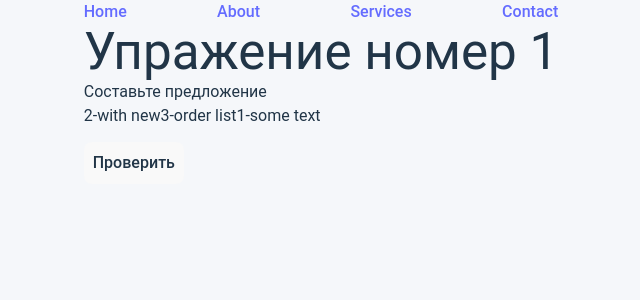
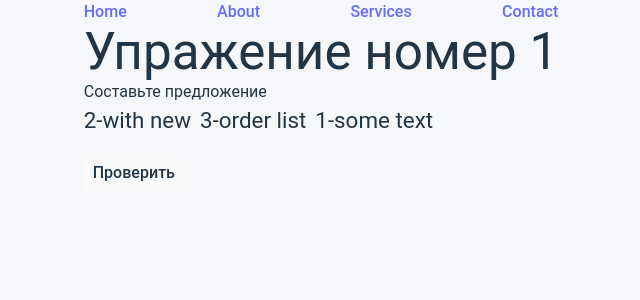
Before and after one commit to Vital99878/english-frontend, a React (Vite) app: page / in a window 1280 px wide. Shown: the top 300 px of the page, without its empty margins (319-959 px from the left). Built offline with nearby package versions, Linux system fonts and the light colour scheme.

Commit message:
feat: OrderExerciseExecution fix space

```diff
--- a/src/components/features/RightOrderExerciseExecution/OrderExerciseExecution.tsx
+++ b/src/components/features/RightOrderExerciseExecution/OrderExerciseExecution.tsx
@@ -70,15 +70,11 @@ export default function OrderExerciseExecution({ exercise }: Props) {
         onDragEnd={handleDragEnd}
       >
         <SortableContext items={parts} strategy={horizontalListSortingStrategy}>
-          <ul className={style.list}>
-            {parts.map((part, index) => (
-              <>
-                <SortableItem key={part} part={part} />
-                {/*todo Пробелы*/}
-                {index !== parts.length - 1 ? " " : null}
-              </>
+          <p className={style.sentence}>
+            {parts.map((part) => (
+              <SortableItem key={part} part={part} />
             ))}
-          </ul>
+          </p>
         </SortableContext>
       </DndContext>
       <button
--- a/src/components/features/RightOrderExerciseExecution/RightOrderExerciseExecution.module.scss
+++ b/src/components/features/RightOrderExerciseExecution/RightOrderExerciseExecution.module.scss
@@ -1,3 +1,6 @@
-.list {
+.sentence {
+  font-size: 1.4rem;
+  gap: 0 .4em;
   display: flex;
+  flex-wrap: wrap;
 }
--- a/src/components/features/RightOrderExerciseExecution/components/SortableItem.tsx
+++ b/src/components/features/RightOrderExerciseExecution/components/SortableItem.tsx
@@ -16,8 +16,8 @@ export function SortableItem(props: {part: string}) {
     };
 
     return (
-        <li ref={setNodeRef} style={style} {...attributes} {...listeners} className={'hover:bg-n-9'}>
+        <span ref={setNodeRef} style={style} {...attributes} {...listeners} className={'rounded hover:bg-n-9'}>
             {props.part}
-        </li>
+        </span>
     );
 }
```
